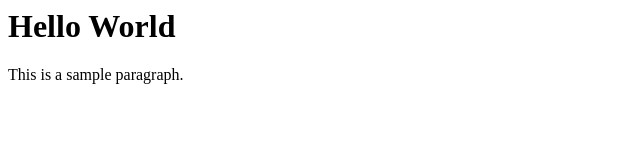
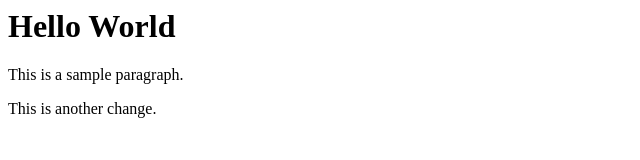
Before and after one commit to ethanscm/INF133TestRepository, a plain HTML site: page index.html in a window 1280 px wide. Shown: the whole page, without its empty margins (0-640 px from the left). Drawn offline with Linux system fonts and the light colour scheme.

Commit message:
added another paragraph

```diff
--- a/index.html
+++ b/index.html
@@ -6,5 +6,6 @@
     <body>
         <h1>Hello World</h1>
         <p>This is a sample paragraph.</p>
+        <p>This is another change.</p>
     </body>
 </html>
```
